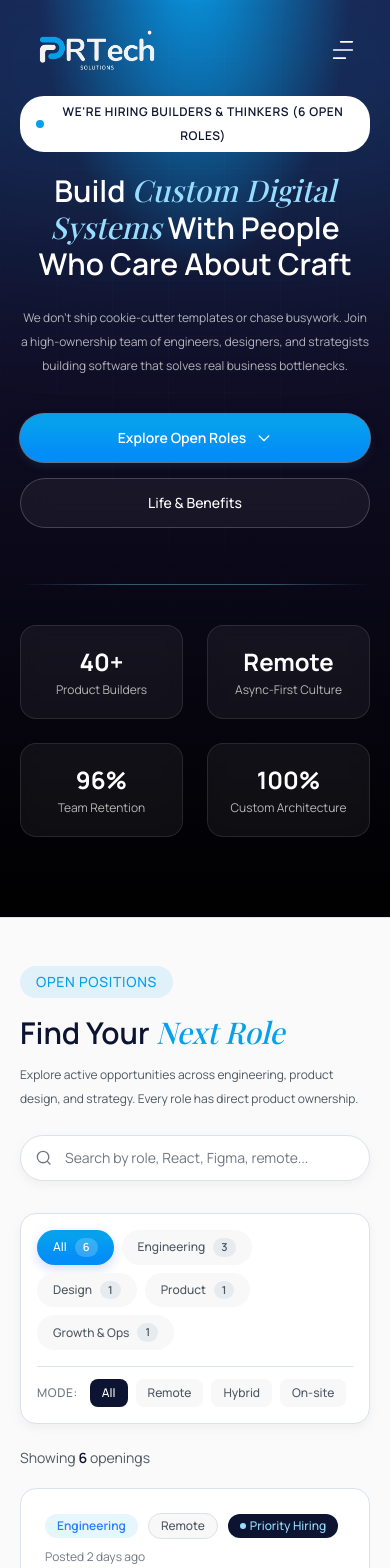
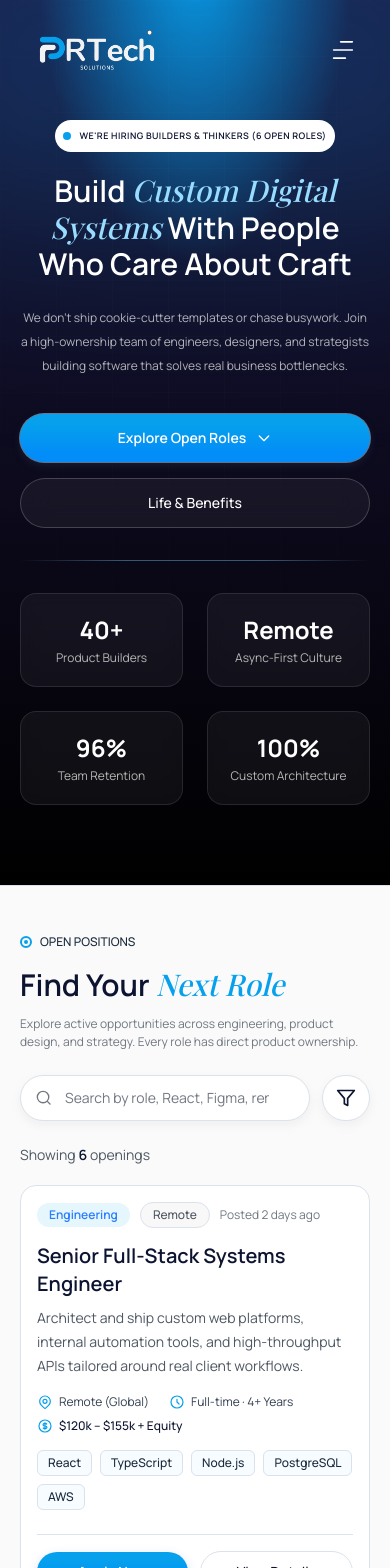
Before and after one commit to team-pr01/PRTech-Solutions-Frontend, a React (Vite) app: page /career in a window 390 px wide. Shown: the top 1568 px of the page. Built offline with nearby package versions, Linux system fonts and the light colour scheme; a web font is replaced by a local one.

Commit message:
Made career page responsive

```diff
--- a/src/components/CareerPage/CareerHero/CareerHero.tsx
+++ b/src/components/CareerPage/CareerHero/CareerHero.tsx
@@ -176,7 +176,7 @@ export const JOB_OPENINGS = [
 
 const CareerHero = () => {
   return (
-    <section className="relative overflow-hidden bg-gradient-our-work-hero-bg pt-24 pb-20 md:pt-32 md:pb-28 3xl:pt-40 3xl:pb-32">
+    <section className="relative overflow-hidden bg-gradient-our-work-hero-bg pt-30 pb-20 md:pt-32 md:pb-28 lg:pt-44 3xl:pt-48 3xl:pb-32">
       {/* Subtle decorative grid & radial ambient glow */}
       <div
         aria-hidden="true"
@@ -196,12 +196,12 @@ const CareerHero = () => {
 
       <div className="relative mx-auto max-w-7xl px-5 sm:px-8 lg:px-12 text-center">
         {/* Top Pill Badge */}
-        <div className="bg-white rounded-3xl px-4 py-1 flex items-center justify-center gap-2 w-fit mx-auto">
+        <div className="bg-white rounded-3xl px-2 sm:px-4 py-1 flex items-center justify-center gap-2 w-fit mx-auto">
           <span className="relative flex h-2 w-2">
             <span className="absolute inline-flex h-full w-full animate-ping rounded-full bg-primary-35 opacity-75" />
             <span className="relative inline-flex h-2 w-2 rounded-full bg-primary-10" />
           </span>
-          <span className="subHeading text-neutral-65 text-xs font-semibold leading-6">
+          <span className="subHeading text-neutral-65 text-[9px] md:text-xs font-semibold leading-6">
             We&apos;re Hiring Builders &amp; Thinkers ({JOB_OPENINGS.length}{" "}
             Open Roles)
           </span>
@@ -255,10 +255,10 @@ const CareerHero = () => {
         </div>
 
         {/* Divider line */}
-        <div className="mx-auto mt-14 h-px max-w-3xl bg-gradient-why-work-with-us-section-divider" />
+        <div className="mx-auto mt-8 md:mt-14 h-px max-w-3xl bg-gradient-why-work-with-us-section-divider" />
 
         {/* Key Stats Row */}
-        <div className="mx-auto mt-10 grid max-w-4xl grid-cols-2 gap-6 md:grid-cols-4">
+        <div className="mx-auto mt-8 md:mt-10 grid max-w-4xl grid-cols-2 gap-6 md:grid-cols-4">
           {[
             { value: "40+", label: "Product Builders" },
             { value: "Remote", label: "Async-First Culture" },
--- a/src/components/CareerPage/HiringProcess/HiringProcess.tsx
+++ b/src/components/CareerPage/HiringProcess/HiringProcess.tsx
@@ -158,7 +158,7 @@ const HiringProcess: React.FC = () => {
             />
             <div
               aria-hidden="true"
-              className="absolute left-[12.5%] top-1/2 h-[2px] -translate-y-1/2 bg-gradient-to-r from-primary-10 via-primary-35 to-primary-10 transition-all duration-500"
+              className="absolute left-[12.5%] top-1/2 h-0.5 -translate-y-1/2 bg-linear-to-r from-primary-10 via-primary-35 to-primary-10 transition-all duration-500"
               style={{
                 width: `${(activeIndex / (HIRING_STEPS.length - 1)) * 75}%`,
               }}
@@ -191,7 +191,7 @@ const HiringProcess: React.FC = () => {
         </div>
 
         {/* Aligned Uniform-Height Step Cards */}
-        <div className="mt-8 grid grid-cols-1 gap-6 md:grid-cols-2 lg:mt-6 lg:grid-cols-4">
+        <div className="mt-8 grid grid-cols-1 gap-6 md:grid-cols-2 lg:mt-6 xl:grid-cols-4">
           {HIRING_STEPS.map((item, idx) => {
             const isActive = idx === activeIndex;
             return (
@@ -207,9 +207,9 @@ const HiringProcess: React.FC = () => {
               >
                 {/* Top Accent Bar */}
                 <div
-                  className={`absolute inset-x-6 top-0 h-[2px] rounded-full transition-opacity duration-300 ${
+                  className={`absolute inset-x-6 top-0 h-0.5 rounded-full transition-opacity duration-300 ${
                     isActive
-                      ? "bg-gradient-to-r from-transparent via-white to-transparent opacity-90"
+                      ? "bg-linear-to-r from-transparent via-white to-transparent opacity-90"
                       : "opacity-0"
                   }`}
                 />
--- a/src/components/CareerPage/OpenPositions/JobCard.tsx
+++ b/src/components/CareerPage/OpenPositions/JobCard.tsx
@@ -1,7 +1,7 @@
 /* eslint-disable @typescript-eslint/no-explicit-any */
 const JobCard = ({ job } : { job: any }) => {
   return (
-    <article className="group relative rounded-2xl border border-neutral-10 bg-white p-6 md:p-7 transition-all duration-300 hover:border-primary-35 hover:shadow-accordion-card">
+    <article className="group relative rounded-2xl border border-neutral-10 bg-white p-4 md:p-7 transition-all duration-300 hover:border-primary-35 hover:shadow-accordion-card">
       <div className="flex flex-col lg:flex-row lg:items-center justify-between gap-6">
         {/* Left Info */}
         <div className="flex-1">
@@ -12,12 +12,6 @@ const JobCard = ({ job } : { job: any }) => {
             <span className="rounded-full border border-neutral-10 bg-neutral-96 px-3 py-1 text-xs font-medium text-neutral-73">
               {job.workMode}
             </span>
-            {job.featured && (
-              <span className="inline-flex items-center gap-1 rounded-full bg-neutral-65 px-3 py-1 text-xs font-medium text-primary-35">
-                <span className="h-1.5 w-1.5 rounded-full bg-primary-35" />
-                Priority Hiring
-              </span>
-            )}
             <span className="text-xs text-neutral-80">
               Posted {job.postedAt}
             </span>
--- a/src/components/CareerPage/OpenPositions/OpenPositions.tsx
+++ b/src/components/CareerPage/OpenPositions/OpenPositions.tsx
@@ -1,16 +1,26 @@
-import { useMemo, useState } from "react";
+import { useMemo, useState, useEffect } from "react";
 import { JOB_OPENINGS } from "../CareerHero/CareerHero";
 import JobCard from "./JobCard";
+import { FiFilter, FiX } from "react-icons/fi";
+import { motion, AnimatePresence } from "framer-motion";
 
 type Department = "All" | "Engineering" | "Design" | "Product" | "Growth & Ops";
-
 type WorkMode = "All" | "Remote" | "Hybrid" | "On-site";
 
 const OpenPositions = () => {
-  const [selectedDepartment, setSelectedDepartment] =
-    useState<Department>("All");
+  const [selectedDepartment, setSelectedDepartment] = useState<Department>("All");
   const [selectedWorkMode, setSelectedWorkMode] = useState<WorkMode>("All");
   const [searchQuery, setSearchQuery] = useState("");
+  const [isFilterOpen, setIsFilterOpen] = useState(false);
+  const [isDesktop, setIsDesktop] = useState(false);
+
+  // Track screen size to force filter bar open on LG+ screens
+  useEffect(() => {
+    const handleResize = () => setIsDesktop(window.innerWidth >= 1024);
+    handleResize(); // Initial check
+    window.addEventListener("resize", handleResize);
+    return () => window.removeEventListener("resize", handleResize);
+  }, []);
 
   const departments: Department[] = [
     "All",
@@ -63,36 +73,44 @@ const OpenPositions = () => {
     setSearchQuery("");
   };
 
+  // Determine if the filter bar should be visible
+  const showFilterBar = isDesktop || isFilterOpen;
+
   return (
     <section
       id="open-positions"
-      className="sectionPadding bg-neutral-71 border-t border-neutral-10"
+      className="sectionPadding bg-neutral-71 border-t border-neutral-10 font-Manrope"
     >
       <div className="mx-auto max-w-7xl px-5 sm:px-8 lg:px-12">
         {/* Header */}
         <div className="flex flex-col lg:flex-row lg:items-end justify-between gap-6">
           <div>
-            <span className="subHeading inline-block rounded-full bg-primary-30 px-4 py-1.5 text-primary-10 text-sm">
+            <div className="flex items-center gap-2">
+              <div className="size-3 md:size-4 rounded-full border-2 border-primary-10 flex items-center justify-center">
+                <div className="size-1 md:size-1.5 rounded-full bg-primary-10"></div>
+              </div>
+              <p className="text-neutral-70 font-medium uppercase text-xs md:text-base">
                 Open Positions
-            </span>
+              </p>
+            </div>
             <h2 className="heading text-neutral-65 mt-4">
               Find Your{" "}
               <span className="font-Playfair-Display italic font-medium text-primary-10">
                 Next Role
               </span>
             </h2>
-            <p className="description text-neutral-73! mt-3 max-w-xl">
+            <p className="description text-xs md:text-sm 2xl:text-base text-neutral-80 max-w-90 mt-3 leading-normal">
               Explore active opportunities across engineering, product design,
               and strategy. Every role has direct product ownership.
             </p>
           </div>
 
-          {/* Search Box */}
-          <div className="w-full lg:w-96">
+          {/* Search Box & Mobile Filter Toggle */}
+          <div className="w-full lg:w-96 flex gap-3">
+            <div className="relative flex-1">
               <label htmlFor="job-search" className="sr-only">
                 Search open jobs
               </label>
-            <div className="relative">
               <svg
                 className="pointer-events-none absolute left-4 top-1/2 h-4 w-4 -translate-y-1/2 text-neutral-80"
                 fill="none"
@@ -137,11 +155,28 @@ const OpenPositions = () => {
                 </button>
               )}
             </div>
+
+            {/* Mobile/Tablet Filter Button (Hidden on LG and up) */}
+            <button
+              onClick={() => setIsFilterOpen(!isFilterOpen)}
+              className="lg:hidden flex items-center justify-center w-12 bg-white border border-neutral-10 rounded-full text-neutral-65 shadow-industry-tab shrink-0"
+            >
+              {isFilterOpen ? <FiX size={20} /> : <FiFilter size={20} />}
+            </button>
           </div>
         </div>
 
         {/* Filter Bar */}
-        <div className="mt-8 flex flex-col md:flex-row md:items-center justify-between gap-4 rounded-2xl border border-neutral-10 bg-white p-4 shadow-industry-tab">
+        <AnimatePresence initial={false}>
+          {showFilterBar && (
+            <motion.div
+              initial={{ height: 0, opacity: 0, marginTop: 0 }}
+              animate={{ height: "auto", opacity: 1, marginTop: 32 }}
+              exit={{ height: 0, opacity: 0, marginTop: 0 }}
+              transition={{ duration: 0.3 }}
+              className="overflow-hidden"
+            >
+              <div className="flex flex-col md:flex-row md:items-center justify-between gap-4 rounded-2xl border border-neutral-10 bg-white p-4 shadow-industry-tab">
                 {/* Department Tabs */}
                 <div className="flex flex-wrap items-center gap-2">
                   {departments.map((dept) => {
@@ -184,7 +219,7 @@ const OpenPositions = () => {
                         key={mode}
                         type="button"
                         onClick={() => setSelectedWorkMode(mode)}
-                  className={`rounded-lg px-3 py-1.5 text-xs font-medium transition-colors ${
+                        className={`rounded-lg px-3 py-1.5 text-xs font-medium transition-colors text-nowrap ${
                           active
                             ? "bg-neutral-65 text-white"
                             : "bg-neutral-96 text-neutral-73 hover:bg-neutral-10/50"
@@ -196,6 +231,9 @@ const OpenPositions = () => {
                   })}
                 </div>
               </div>
+            </motion.div>
+          )}
+        </AnimatePresence>
 
         {/* Results Count */}
         <div className="mt-6 flex items-center justify-between text-sm text-neutral-73">
```
Lines whose indentation alone changed are shown as unchanged.
